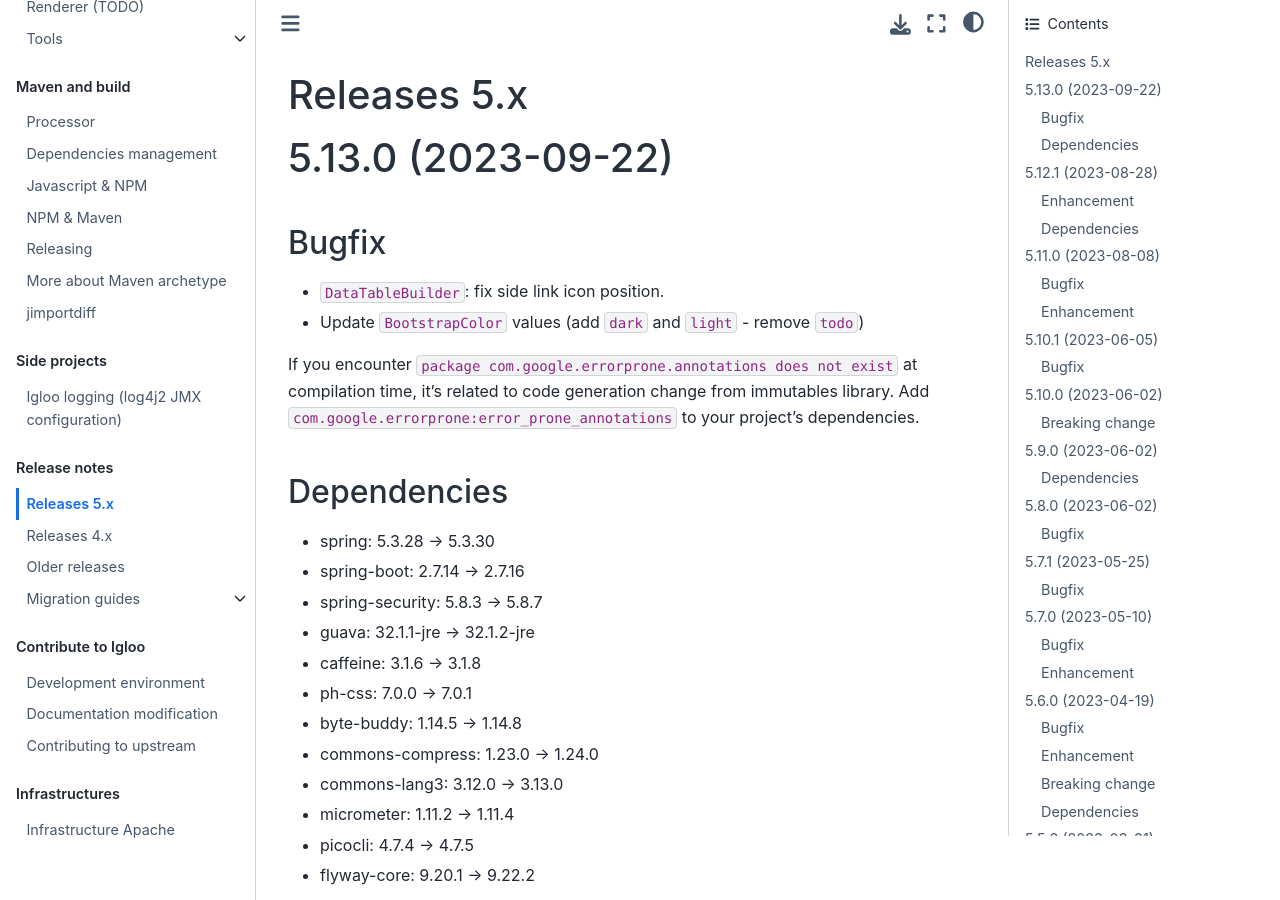
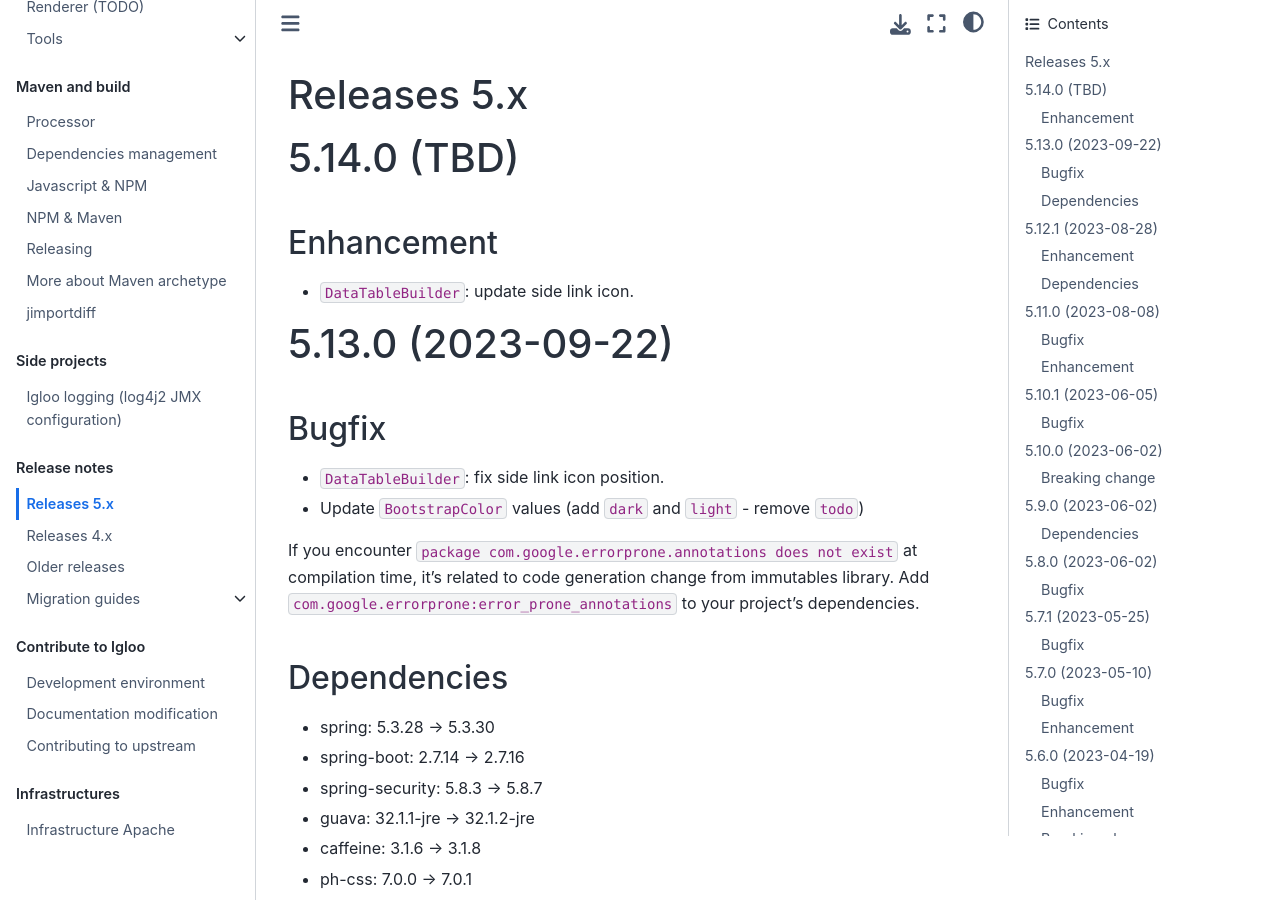
Before and after one commit to igloo-project/igloo-doc, a Sphinx documentation site: the page built from source/release-notes/releases-5.x.md, in a window 1280 px wide and 900 px high. Built offline with Sphinx 7.4.7 and the Sphinx Book theme 1.1.4, drawn with Linux system fonts in a browser that asks for light colours.

Commit message:
Changelog 5.14.0

```diff
--- a/source/release-notes/releases-5.x.md
+++ b/source/release-notes/releases-5.x.md
@@ -1,4 +1,12 @@
 # Releases 5.x
+
+(v5.14.0)=
+
+# 5.14.0 (TBD)
+
+## Enhancement
+
+* `DataTableBuilder`: update side link icon.
 
 (v5.13.0)=
 
```
